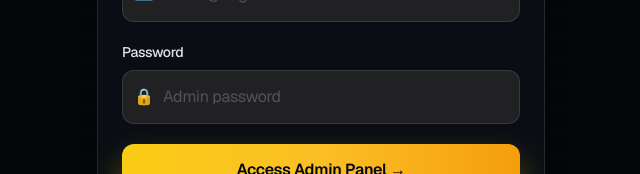
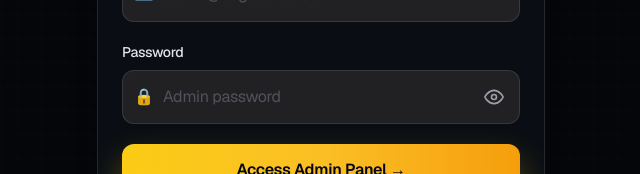
Before and after one commit to GucciCreates/Eagle-Elites, a Next.js app: page /admin/login in a window 1280 px wide. Shown: the part 394-568 px from the top of the page, without its empty margins (319-959 px from the left). Built offline with nearby package versions, Linux system fonts and the light colour scheme; no server answers.

Commit message:
Add show/hide toggle to all password fields
Reusable PasswordInput component with an accessible eye-icon button, used on
login, signup, admin login, both reset-password forms and the dashboard
change-password field. Also adds autoComplete hints.

```diff
--- a/app/admin/login/page.tsx
+++ b/app/admin/login/page.tsx
@@ -1,5 +1,6 @@
 'use client';
 
+import PasswordInput from '@/components/password-input';
 import { useState } from 'react';
 import { useRouter } from 'next/navigation';
 import { createClient } from '@/lib/supabase/client';
@@ -109,12 +110,12 @@ export default function AdminLogin() {
               Password
             </label>
             <div className="relative">
-              <span className="pointer-events-none absolute left-3 top-1/2 -translate-y-1/2 text-zinc-500">
+              <span className="pointer-events-none absolute left-3 top-1/2 -translate-y-1/2 text-zinc-500 z-10">
                 🔒
               </span>
-              <input
+              <PasswordInput
+                autoComplete="current-password"
                 id="password"
-                type="password"
                 value={password}
                 onChange={(e) => setPassword(e.target.value)}
                 required
--- a/app/admin/reset-password/page.tsx
+++ b/app/admin/reset-password/page.tsx
@@ -1,5 +1,6 @@
 'use client';
 
+import PasswordInput from '@/components/password-input';
 import Link from 'next/link';
 import { useEffect, useState } from 'react';
 import { useRouter } from 'next/navigation';
@@ -159,9 +160,9 @@ export default function AdminResetPasswordPage() {
                 >
                   New password
                 </label>
-                <input
+                <PasswordInput
+                  autoComplete="new-password"
                   id="new-password"
-                  type="password"
                   value={newPassword}
                   onChange={(e) => setNewPassword(e.target.value)}
                   required
@@ -177,9 +178,9 @@ export default function AdminResetPasswordPage() {
                 >
                   Confirm password
                 </label>
-                <input
+                <PasswordInput
+                  autoComplete="new-password"
                   id="confirm-password"
-                  type="password"
                   value={confirmPassword}
                   onChange={(e) => setConfirmPassword(e.target.value)}
                   required
--- a/app/auth/login/page.tsx
+++ b/app/auth/login/page.tsx
@@ -1,5 +1,6 @@
 'use client';
 
+import PasswordInput from '@/components/password-input';
 import { useState } from 'react';
 import { useRouter } from 'next/navigation';
 import Link from 'next/link';
@@ -154,12 +155,12 @@ export default function Login() {
                     Password
                   </label>
                   <div className="relative">
-                    <span className="pointer-events-none absolute inset-y-0 left-0 flex items-center pl-3 text-zinc-500">
+                    <span className="pointer-events-none absolute inset-y-0 left-0 flex items-center pl-3 text-zinc-500 z-10">
                       🔒
                     </span>
-                    <input
+                    <PasswordInput
+                      autoComplete="current-password"
                       id="password"
-                      type="password"
                       value={password}
                       onChange={(e) => setPassword(e.target.value)}
                       required
--- a/app/auth/reset-password/page.tsx
+++ b/app/auth/reset-password/page.tsx
@@ -1,5 +1,6 @@
 'use client';
 
+import PasswordInput from '@/components/password-input';
 import Link from 'next/link';
 import { useEffect, useState } from 'react';
 import { useRouter } from 'next/navigation';
@@ -159,9 +160,9 @@ export default function ResetPasswordPage() {
                 >
                   New password
                 </label>
-                <input
+                <PasswordInput
+                  autoComplete="new-password"
                   id="new-password"
-                  type="password"
                   value={newPassword}
                   onChange={(e) => setNewPassword(e.target.value)}
                   required
@@ -177,9 +178,9 @@ export default function ResetPasswordPage() {
                 >
                   Confirm password
                 </label>
-                <input
+                <PasswordInput
+                  autoComplete="new-password"
                   id="confirm-password"
-                  type="password"
                   value={confirmPassword}
                   onChange={(e) => setConfirmPassword(e.target.value)}
                   required
--- a/app/auth/signup/page.tsx
+++ b/app/auth/signup/page.tsx
@@ -1,5 +1,6 @@
 'use client';
 
+import PasswordInput from '@/components/password-input';
 import { useState } from 'react';
 import { useRouter } from 'next/navigation';
 import Link from 'next/link';
@@ -161,12 +162,12 @@ export default function SignUp() {
                     Password
                   </label>
                   <div className="relative">
-                    <span className="pointer-events-none absolute inset-y-0 left-0 flex items-center pl-3 text-zinc-500">
+                    <span className="pointer-events-none absolute inset-y-0 left-0 flex items-center pl-3 text-zinc-500 z-10">
                       🔒
                     </span>
-                    <input
+                    <PasswordInput
+                      autoComplete="new-password"
                       id="password"
-                      type="password"
                       value={password}
                       onChange={(e) => setPassword(e.target.value)}
                       required
--- a/app/dashboard/page.tsx
+++ b/app/dashboard/page.tsx
@@ -1,5 +1,6 @@
 'use client';
 
+import PasswordInput from '@/components/password-input';
 import { useEffect, useState } from 'react';
 import { useRouter } from 'next/navigation';
 import { getPostLoginPath } from '@/lib/auth/post-login-path';
@@ -2080,11 +2081,11 @@ export default function Dashboard() {
 
                 <div className="space-y-4">
                   <div className="relative">
-                    <span className="absolute left-4 top-1/2 -translate-y-1/2 text-zinc-500 text-sm">
+                    <span className="absolute left-4 top-1/2 -translate-y-1/2 text-zinc-500 text-sm z-10">
                       🔒
                     </span>
-                    <input
-                      type="password"
+                    <PasswordInput
+                      autoComplete="new-password"
                       value={newPassword}
                       onChange={(e) => setNewPassword(e.target.value)}
                       placeholder="New password (min 6 characters)"
--- /dev/null
+++ b/components/password-input.tsx
@@ -0,0 +1,75 @@
+'use client';
+
+import { useState, type InputHTMLAttributes } from 'react';
+
+type PasswordInputProps = Omit<InputHTMLAttributes<HTMLInputElement>, 'type'>;
+
+/**
+ * Password field with an accessible show/hide toggle.
+ * Accepts every normal <input> prop except `type`.
+ */
+export default function PasswordInput({
+  className = '',
+  ...props
+}: PasswordInputProps) {
+  const [visible, setVisible] = useState(false);
+
+  // Leave room on the right for the toggle button.
+  const inputClassName = className
+    .replace(/(^|\s)pr-\d+(?=\s|$)/g, ' ')
+    .replace(/(^|\s)px-(\d+)(?=\s|$)/g, ' pl-$2 ')
+    .concat(' pr-12')
+    .replace(/\s+/g, ' ')
+    .trim();
+
+  return (
+    <div className="relative w-full">
+      <input
+        {...props}
+        type={visible ? 'text' : 'password'}
+        className={inputClassName}
+      />
+      <button
+        type="button"
+        onClick={() => setVisible((value) => !value)}
+        aria-label={visible ? 'Hide password' : 'Show password'}
+        aria-pressed={visible}
+        aria-controls={props.id}
+        title={visible ? 'Hide password' : 'Show password'}
+        className="absolute right-2 top-1/2 flex h-9 w-9 -translate-y-1/2 items-center justify-center rounded-lg text-zinc-400 transition hover:text-white focus:outline-none focus-visible:ring-2 focus-visible:ring-yellow-400/40"
+      >
+        {visible ? (
+          <svg
+            aria-hidden="true"
+            viewBox="0 0 24 24"
+            fill="none"
+            stroke="currentColor"
+            strokeWidth="2"
+            strokeLinecap="round"
+            strokeLinejoin="round"
+            className="h-5 w-5"
+          >
+            <path d="M17.94 17.94A10.07 10.07 0 0 1 12 20c-7 0-11-8-11-8a18.45 18.45 0 0 1 5.06-5.94" />
+            <path d="M9.9 4.24A9.12 9.12 0 0 1 12 4c7 0 11 8 11 8a18.5 18.5 0 0 1-2.16 3.19" />
+            <path d="M14.12 14.12a3 3 0 1 1-4.24-4.24" />
+            <path d="M1 1l22 22" />
+          </svg>
+        ) : (
+          <svg
+            aria-hidden="true"
+            viewBox="0 0 24 24"
+            fill="none"
+            stroke="currentColor"
+            strokeWidth="2"
+            strokeLinecap="round"
+            strokeLinejoin="round"
+            className="h-5 w-5"
+          >
+            <path d="M1 12s4-8 11-8 11 8 11 8-4 8-11 8-11-8-11-8z" />
+            <circle cx="12" cy="12" r="3" />
+          </svg>
+        )}
+      </button>
+    </div>
+  );
+}
```
